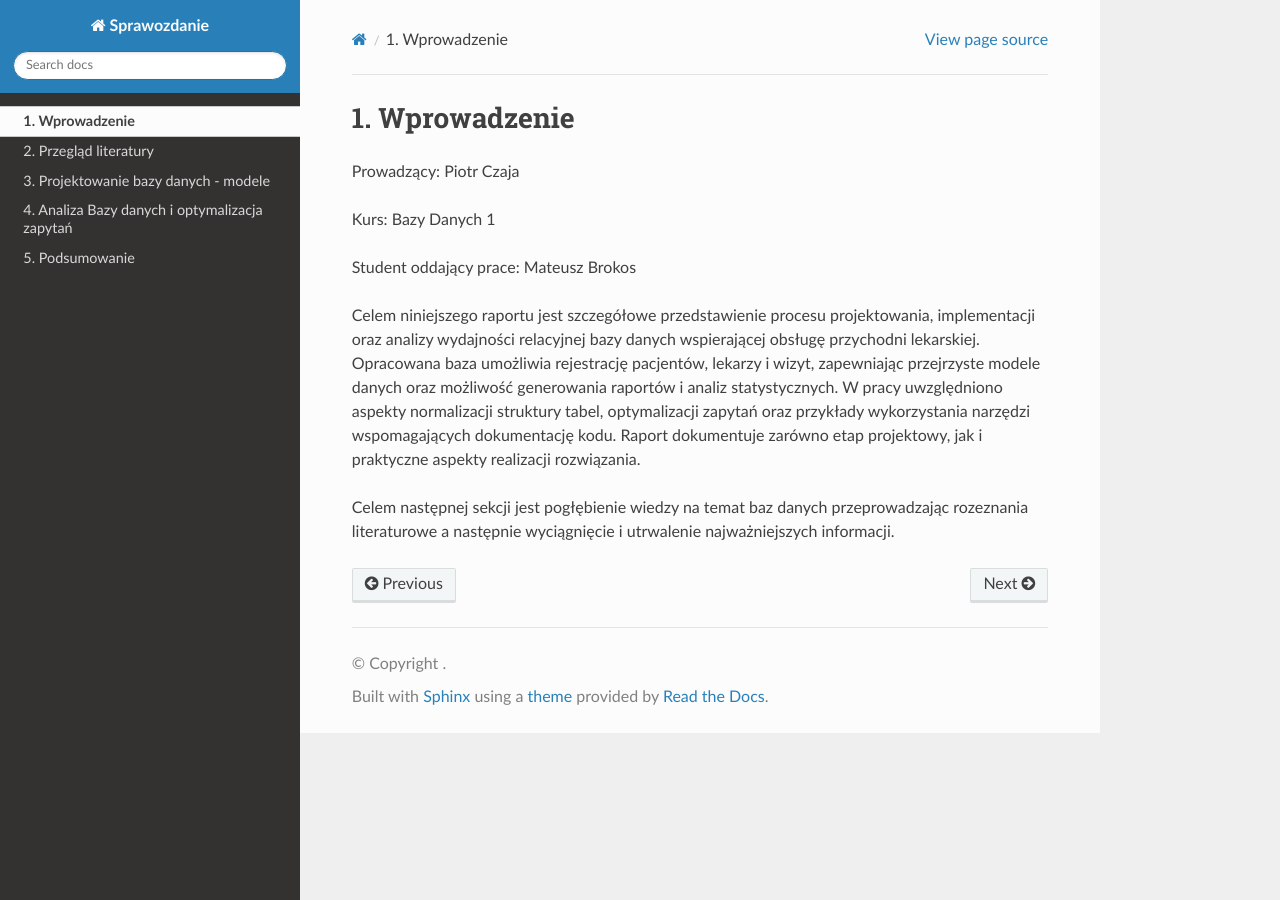
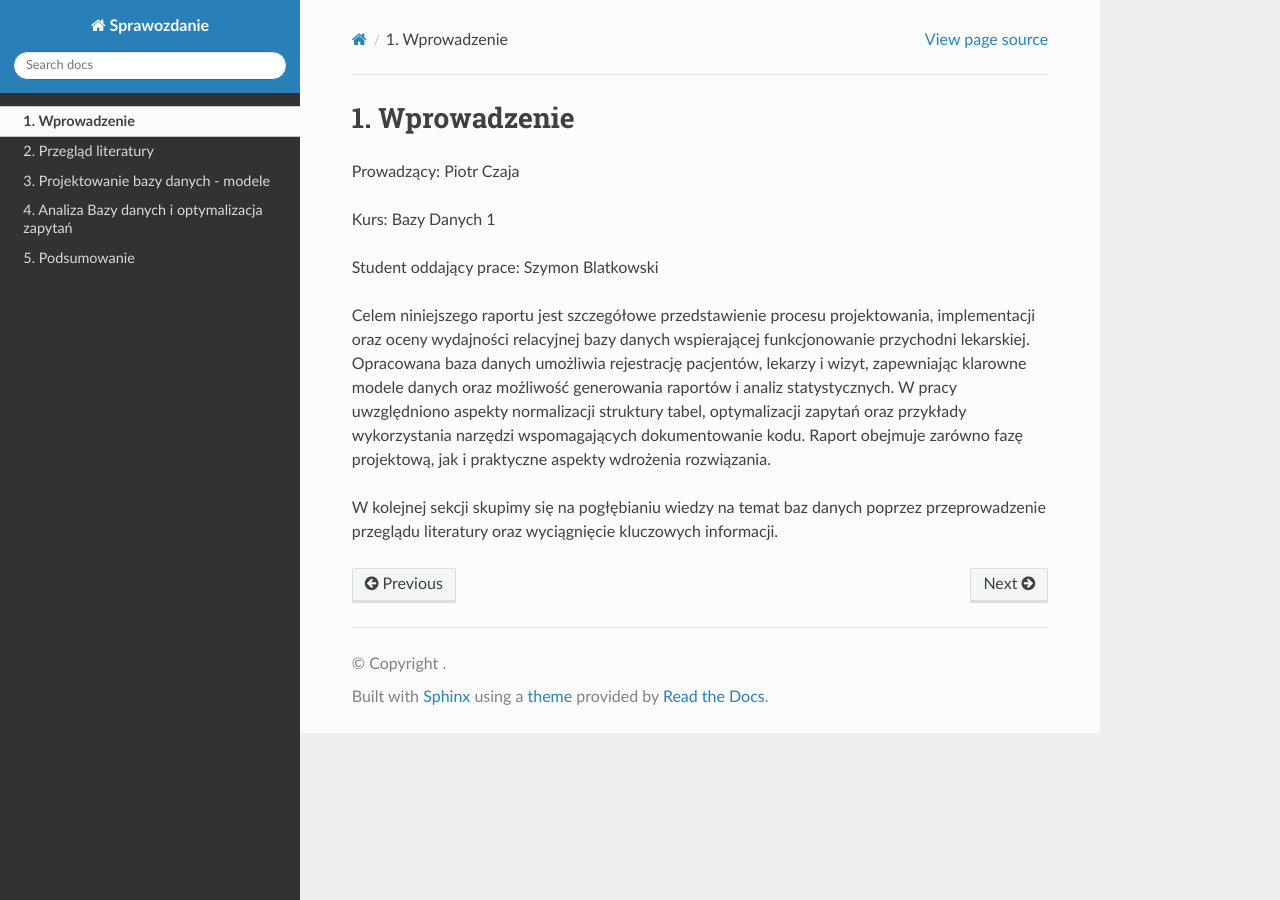
Before and after one commit to Broksonn/Sprawozdanie, a Sphinx documentation site: the page built from source/rozdzial1/index.rst, in a window 1280 px wide. Built offline with Sphinx 7.4.7 and the Read the Docs theme 3.1.0, drawn with Linux system fonts in a browser that asks for light colours.

Commit message:
sphinx latex
sphinx latex

```diff
--- a/pyproject.toml
+++ b/pyproject.toml
@@ -3,7 +3,7 @@
 version = "0.1.0"
 description = ""
 authors = [
-    {name = "Mateusz Brokos"}
+    {name = "Szymon Blatkowski"}
 ]
 readme = "README.md"
 requires-python = ">=3.12"
--- a/source/rozdzial1/index.rst
+++ b/source/rozdzial1/index.rst
@@ -6,8 +6,8 @@
 
 Kurs: Bazy Danych 1
 
-Student oddający prace: Mateusz Brokos
+Student oddający prace: Szymon Blatkowski
 
-Celem niniejszego raportu jest szczegółowe przedstawienie procesu projektowania, implementacji oraz analizy wydajności relacyjnej bazy danych wspierającej obsługę przychodni lekarskiej. Opracowana baza umożliwia rejestrację pacjentów, lekarzy i wizyt, zapewniając przejrzyste modele danych oraz możliwość generowania raportów i analiz statystycznych. W pracy uwzględniono aspekty normalizacji struktury tabel, optymalizacji zapytań oraz przykłady wykorzystania narzędzi wspomagających dokumentację kodu. Raport dokumentuje zarówno etap projektowy, jak i praktyczne aspekty realizacji rozwiązania.
+Celem niniejszego raportu jest szczegółowe przedstawienie procesu projektowania, implementacji oraz oceny wydajności relacyjnej bazy danych wspierającej funkcjonowanie przychodni lekarskiej. Opracowana baza danych umożliwia rejestrację pacjentów, lekarzy i wizyt, zapewniając klarowne modele danych oraz możliwość generowania raportów i analiz statystycznych. W pracy uwzględniono aspekty normalizacji struktury tabel, optymalizacji zapytań oraz przykłady wykorzystania narzędzi wspomagających dokumentowanie kodu. Raport obejmuje zarówno fazę projektową, jak i praktyczne aspekty wdrożenia rozwiązania.
 
-Celem następnej sekcji jest pogłębienie wiedzy na temat baz danych przeprowadzając rozeznania literaturowe a następnie wyciągnięcie i utrwalenie najważniejszych informacji.
+W kolejnej sekcji skupimy się na pogłębianiu wiedzy na temat baz danych poprzez przeprowadzenie przeglądu literatury oraz wyciągnięcie kluczowych informacji.
```
Also changed, not shown: 13 other files.
